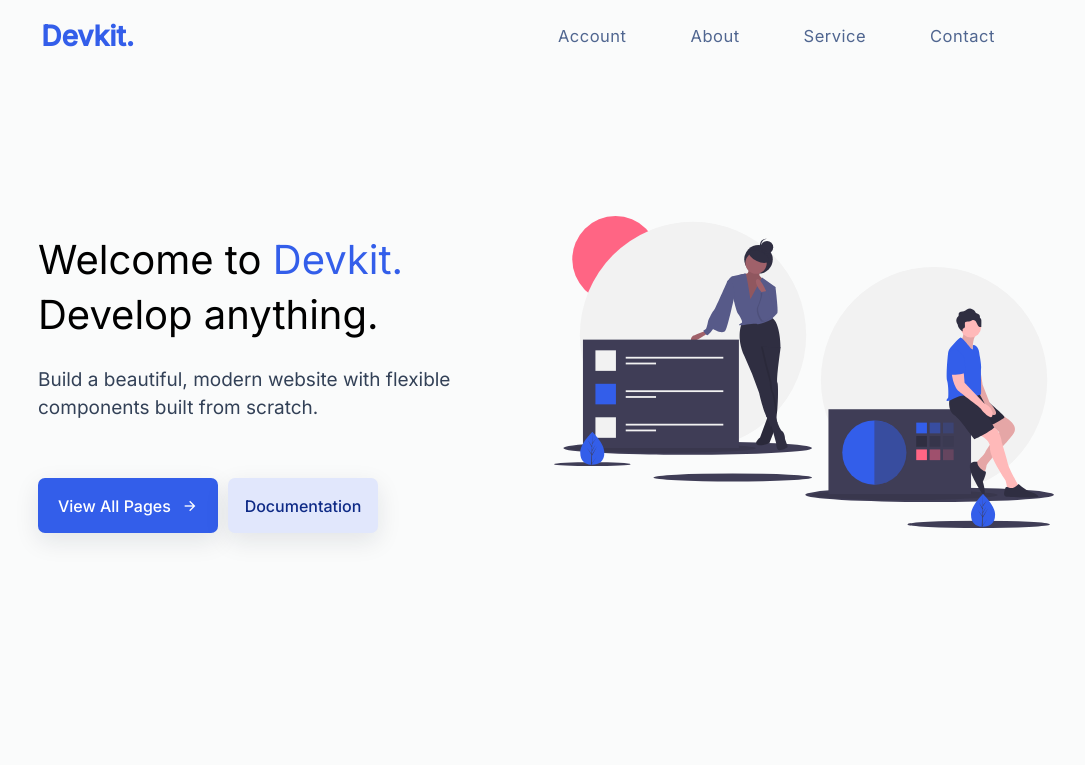
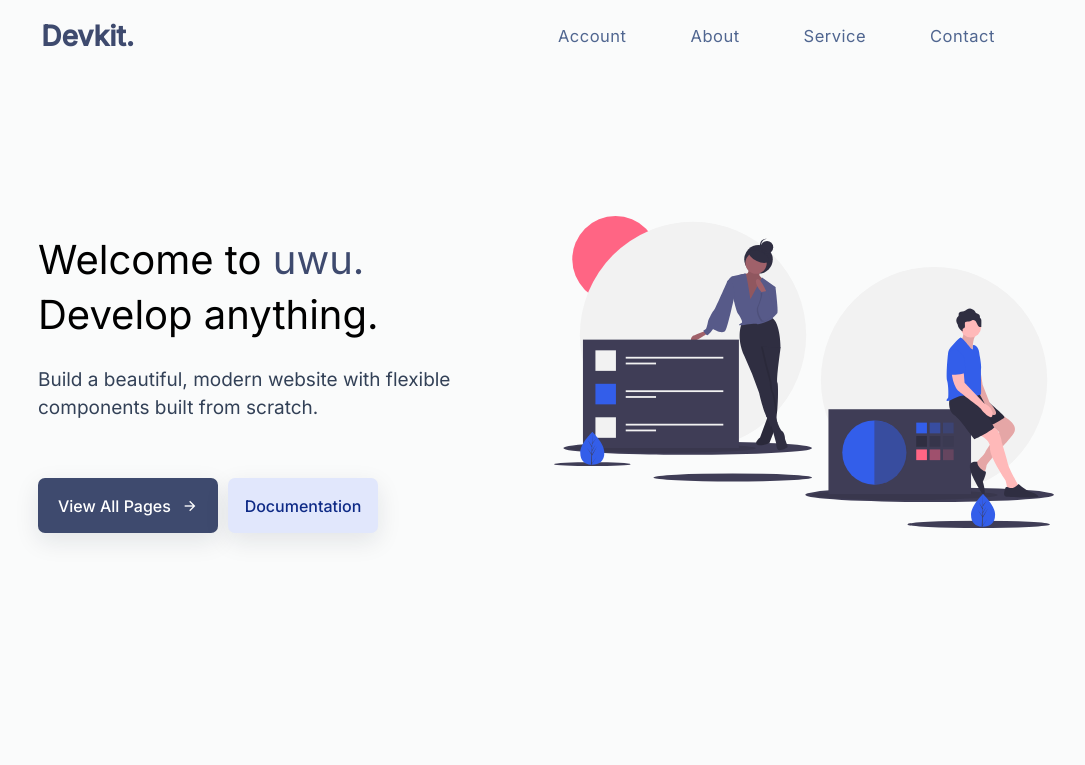
Before and after one commit to SMXAndrea/SX, a plain HTML site: page index.html in a window 1280 px wide. Shown: the top 765 px of the page, without its empty margins (106-1191 px from the left). Drawn offline with nearby package versions, Linux system fonts and the light colour scheme.

Commit message:
1r modificación

```diff
--- a/css/style.css
+++ b/css/style.css
@@ -15,7 +15,7 @@
 
 /* ==== CSS VARIABLES ==== */
 :root {
-  --primary-color: #335eea;
+  --primary-color: #3e4a6e;
   --link-color: #506690;
   --btn-hover-color: #2b50c7;
   --lg-heading: #161c2d;
--- a/index.html
+++ b/index.html
@@ -59,7 +59,7 @@
         <div class="grid-cols-2">
           <div class="grid-item-1">
             <h1 class="main-heading">
-              Welcome to <span>Devkit.</span>
+              Welcome to <span>uwu.</span>
               <br />
               Develop anything.
             </h1>
```
